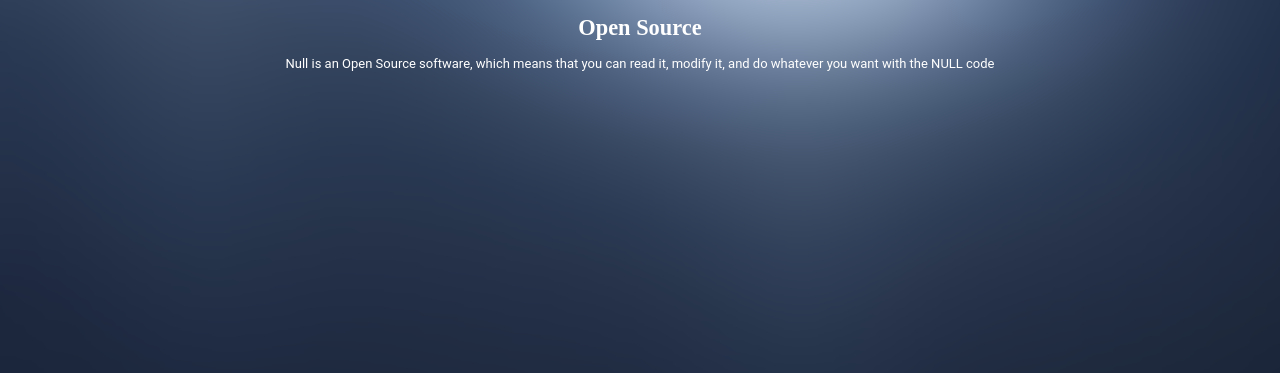
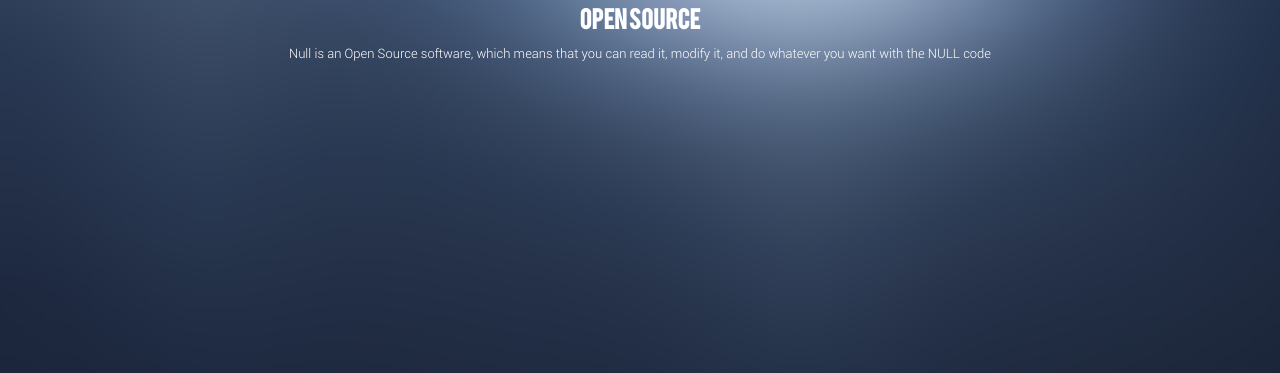
Before and after one commit to null-project/null-project.github.io, a plain HTML site: page index.html in a window 1280 px wide. Shown: the part 427-800 px from the top of the page. Drawn offline with Linux system fonts and the light colour scheme.

Commit message:
Update index.html

```diff
--- a/index.html
+++ b/index.html
@@ -13,19 +13,19 @@
 		<style>
 		@font-face {
 			font-family: 'payback';
-				src: url('file:fonts/PaybAck.ttf') format('truetype');
+				src: url('https://github.com/null-project/null-project.github.io/blob/master/fonts/PaybAck.ttf') format('truetype');
 				font-weight: normal;
 				font-style: normal;
 				}
 		@font-face {
 			font-family: 'roboto';
-				src: url('file:fonts/Roboto-Light.ttf') format('truetype');
+				src: url('https://github.com/null-project/null-project.github.io/blob/master/fonts/Roboto-Light.ttf') format('truetype');
 				font-weight: normal;
 				font-style: normal;
 				}
 		@font-face {
 			font-family: 'bebas';
-				src: url('file:fonts/BEBAS.ttf') format('truetype');
+				src: url('https://github.com/null-project/null-project.github.io/blob/master/fonts/BEBAS.ttf') format('truetype');
 				font-weight: normal;
 				font-style: normal;
 				}
```
